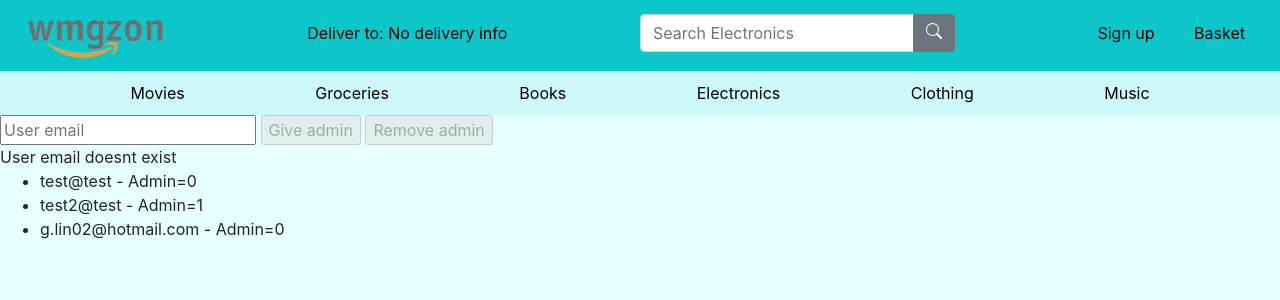
After one commit to GLin04/Wmgzon, a Flask app: page /give_admin_privileges_page in a window 1280 px wide. The commit adds this page. Shown: the top 300 px of the page. Run offline with Flask 3, Linux system fonts and the light colour scheme; data comes from the database, SQL or seed files in the repository; both versions use the stored data as it was after the commit.

Commit message:
feat: added page to give and remove admin with functionality

```diff
--- a/website/auth.py
+++ b/website/auth.py
@@ -104,3 +104,47 @@ def change_password():
             return render_template("change_password.html", error="Invalid password or passwords do not match")
 
     return render_template("change_password.html")
+
+@auth.route('/give_admin_privileges_page', methods=['GET'])
+def give_admin_privileges_page():
+    if request.method == 'GET':
+        conn = sqlite3.connect('wmgzon.db')
+        cursor = conn.cursor()
+
+        cursor.execute('SELECT user_email, admin FROM login_details')
+        users = cursor.fetchall()
+
+        email_list = [user[0] for user in users]
+
+        conn.close()
+
+
+    return render_template("give_admin_privileges.html", users=users, email_list=email_list)
+
+@auth.route('/give_admin_privileges', methods=['POST'])
+def give_admin_privileges():
+    if request.method == 'POST':
+        conn = sqlite3.connect('wmgzon.db')
+        cursor = conn.cursor()
+
+        user_email = request.form['user_email']
+
+        cursor.execute('UPDATE login_details SET admin=TRUE WHERE user_email=?', (user_email,))
+        conn.commit()
+        conn.close()
+
+    return redirect('/give_admin_privileges_page')
+
+@auth.route('/remove_admin_privileges', methods=['POST'])
+def remove_admin_privileges():
+    if request.method == 'POST':
+        conn = sqlite3.connect('wmgzon.db')
+        cursor = conn.cursor()
+
+        user_email = request.form['user_email']
+
+        cursor.execute('UPDATE login_details SET admin=FALSE WHERE user_email=?', (user_email,))
+        conn.commit()
+        conn.close()
+
+    return redirect('/give_admin_privileges_page')
--- a/website/templates/account.html
+++ b/website/templates/account.html
@@ -9,6 +9,7 @@
             <li><a href="/delivery_info">Change delivery informaion</a></li>
             <li><a href="/orders">Orders</a></li>
             <li><a href="/logout">Log out</a></li>
+            <li><a href="/give_admin_privileges_page">Give admin privileges</a></li>
         </ul>
     </div>
 
--- a/website/templates/electronics.html
+++ b/website/templates/electronics.html
@@ -15,7 +15,7 @@
         <input type="checkbox" name="printer_filter" id="printer_filter"value="printers" {% if 'printers' in filter_list %} checked {% endif %}> Printers<br>
         <input type="checkbox" name="tv_filter" id="tv_filter" value="tvs" {% if 'tvs' in filter_list %} checked {% endif %}> TVs<br>
 
-        <input type="number" name="max_price" id="max_price" value="{{ max_price }}" placeholder="Under £" min="0" max="100000">
+        <input type="number" name="max_price" id="max_price" value="{{ max_price }}" placeholder="Under £" min="0" max="100000"><br>
         <input type="submit" value="Apply Filter"/>
     </form>
     <form id="reset_filter_form" method="GET" action="/electronics">
--- /dev/null
+++ b/website/templates/give_admin_privileges.html
@@ -0,0 +1,55 @@
+{% extends "base.html" %}
+
+{% block title %}Give Admin privileges{% endblock %}
+
+{% block content %}
+    <script>
+        function checkEmail() {
+            var email = document.getElementById('user_email').value;
+            var email_list = {{email_list|safe}}
+            if (email_list.includes(email)) {
+                email_error.style.display = 'none';
+                document.getElementById('give_admin').disabled = false;
+                document.getElementById('remove_admin').disabled = false;
+            } else {
+                email_error.style.display = 'block';
+                document.getElementById('give_admin').disabled = true;
+                document.getElementById('remove_admin').disabled = true;
+            }
+        }
+
+        function submitForm(action) {
+            // Get the form element
+            var form = document.getElementById('admin_form');
+
+            // Set the action attribute based on the button clicked
+            if (action === 'give_admin') {
+                form.action = '/give_admin_privileges';
+            } else if (action === 'remove_admin') {
+                form.action = '/remove_admin_privileges';
+
+            }
+
+            // Submit the form
+            form.submit();
+        }
+    </script>
+
+    <form id="admin_form" method="post" action="/give_admin_privileges">
+        <input type="text" name="user_email" id="user_email" placeholder="User email" oninput="checkEmail()"/>
+        <input type="button" id="give_admin" value="Give admin" onclick="submitForm('give_admin')">
+        <input type="button" id="remove_admin" value="Remove admin" onclick="submitForm('remove_admin')"><br>
+        <span id="email_error" style="display: none">User email doesnt exist</span>
+        <script> checkEmail(); </script>
+    </form>
+
+
+    <ul>
+        {% for user in users %}
+            <li>{{ user[0] }} - Admin={{ user[1] }}</li>
+        {% endfor %}
+    </ul>
+
+
+
+{% endblock %}
--- a/website/templates/search_results.html
+++ b/website/templates/search_results.html
@@ -16,7 +16,7 @@
         <input type="checkbox" name="printer_filter" id="printer_filter"value="printers" {% if 'printers' in filter_list %} checked {% endif %}> Printers<br>
         <input type="checkbox" name="tv_filter" id="tv_filter" value="tvs" {% if 'tvs' in filter_list %} checked {% endif %}> TVs<br>
 
-        <input type="number" name="max_price" id="max_price" value="{{ max_price }}" placeholder="Under £" min="0" max="100000">
+        <input type="number" name="max_price" id="max_price" value="{{ max_price }}" placeholder="Under £" min="0" max="100000"><br>
         <input type="submit" value="Apply Filter"/>
     </form>
     <form id="reset_filter_form" method="POST" action="/electronics/search">
```
Also changed, not shown: wmgzon.db.
